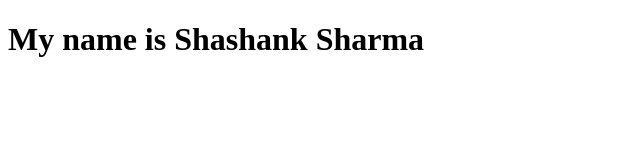
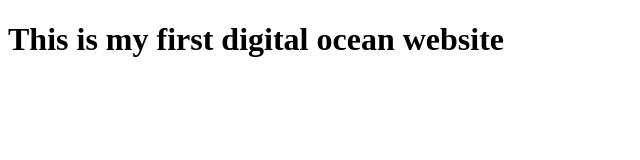
Before and after one commit to sharmashahsank/my-digitalocean-website, a plain HTML site: page index.html in a window 1280 px wide. Shown: the whole page, without its empty margins (0-640 px from the left). Drawn offline with Linux system fonts and the light colour scheme.

Commit message:
Changed in Index

```diff
--- a/index.html
+++ b/index.html
@@ -7,6 +7,6 @@
     <title>My Digital Ocean Website</title>
 </head>
 <body>
-    <h1>My name is Shashank Sharma</h1>
+    <h1>This is my first digital ocean website</h1>
 </body>
 </html>
```
